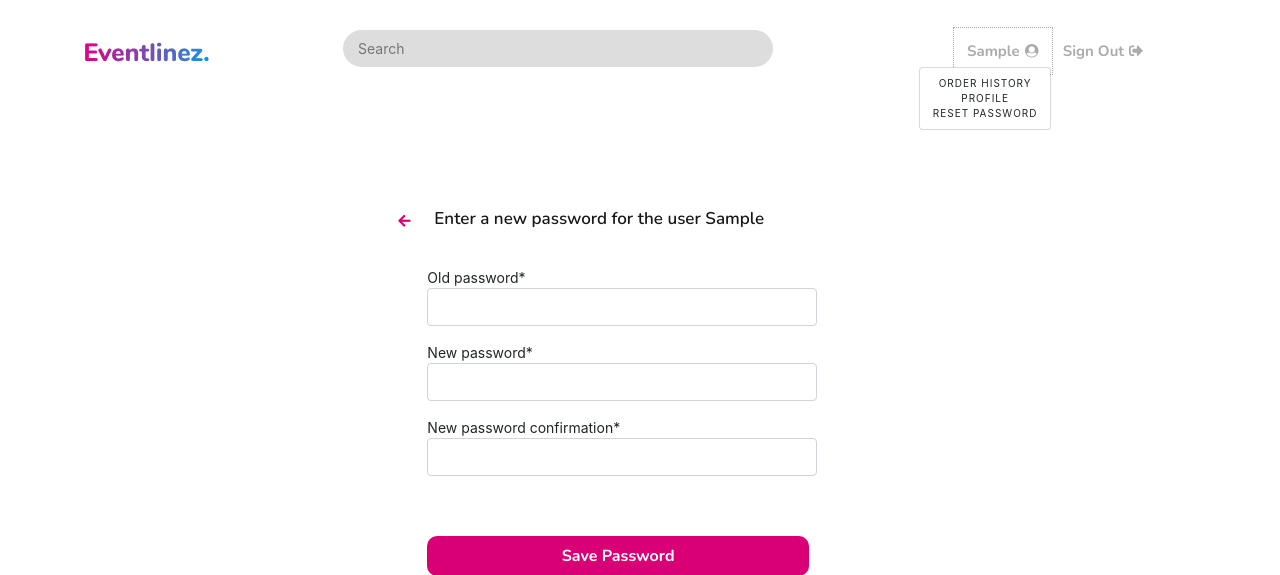
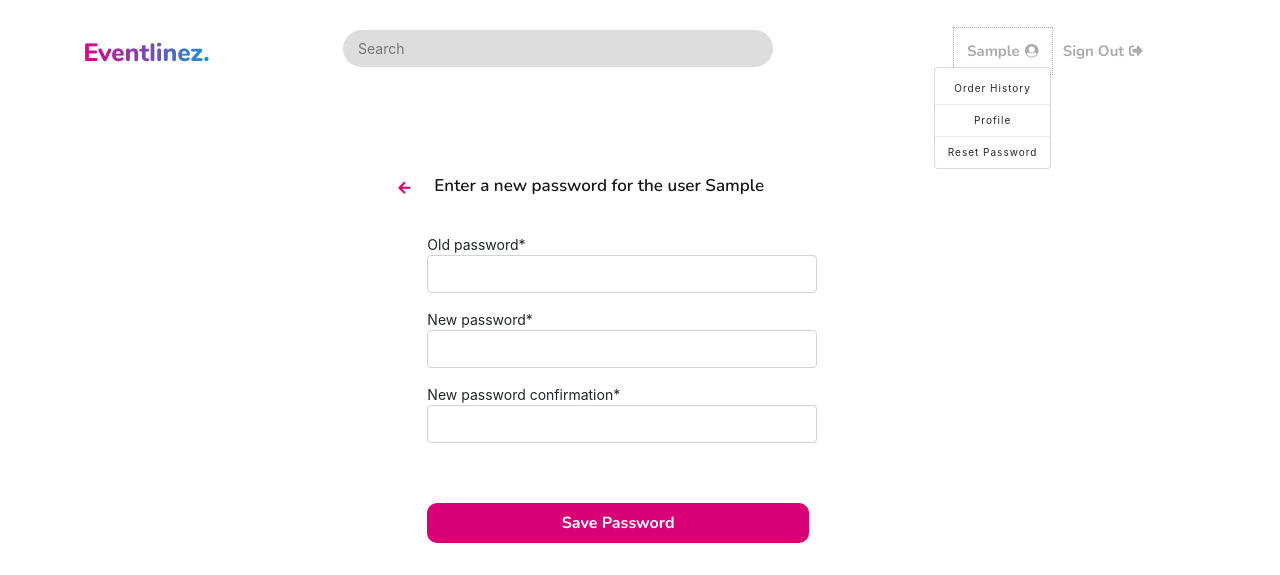
Before and after one commit to rtexerinha/eventlinez, a Django app: page /customer/reset_password/ in a window 1280 px wide, after a click on "Sample". Shown: the top 575 px of the page. Run offline with Django 3.2, Linux system fonts and the light colour scheme; the visitor is signed in with stand-in values (Sample User, id 1); data that the repository does not hold is empty; parts of the project's set-up code (start-up, migrations or seed data) failed here and were passed over; some libraries are stand-ins or nearby versions.

Commit message:
ajuste no menu do header

```diff
--- a/shop/templates/top-navbar.html
+++ b/shop/templates/top-navbar.html
@@ -9,7 +9,7 @@
         <input class="input-form-search col-sm-10 col-md-7 col-lg-9 col-xl-8" type="search" placeholder="Search" aria-label="Search" name="q">
     </form>
 
-    <nav class=" col-lg-3 float-lg-right" style="height: 33px">
+    <nav class=" col-lg-3 float-lg-right" >
         {% if request.user.is_authenticated %}
             <div class="header-right-log">
                 {% if item_count > 0 %}
@@ -37,10 +37,12 @@
                     <i class="fas fa-user-circle" style="margin-left: 5px"></i>
                 </a>
 
-                <div class="dropdown-menu dropdown-menu-right" >
-					<a href="{% url 'order:order_history' %}" class="dropdown-item">Order History</a>
-                    <a href="{% url 'customer_update' %}" class="dropdown-item">Profile</a>
-                     <a href="{% url 'reset_password_costomer' %}" class="dropdown-item">Reset Password</a>
+                <div class="dropdown-menu dropdown-menu-right" aria-labelledby="userDropdown" onload="">
+					<a class="dropdown-item item-name"  href="{% url 'order:order_history' %}" >Order History</a>
+                     <div class="dropdown-divider"></div>
+                    <a class="dropdown-item item-name"  href="{% url 'customer_update' %}" >Profile</a>
+                     <div class="dropdown-divider"></div>
+                     <a class="dropdown-item item-name"  href="{% url 'reset_password_costomer' %}" >Reset Password</a>
                 </div>
                 <a class="link-nav nav__link" href="{% url 'signout' %}">Sign Out
                     <i class="fas fa-sign-out-alt" id="icons-space-left"></i>
@@ -72,7 +74,7 @@
         {% endif %}
     </nav>
 
-    <button class="nav-toggle" aria-label="toggle navigation">
+    <button class="nav-toggle" aria-label="toggle navigation" style="height: 15px">
         <span class="hamburger"></span>
     </button>
 
--- a/static/css/navbar.css
+++ b/static/css/navbar.css
@@ -1,9 +1,8 @@
 .header {
     width: 100%;
-    overflow: hidden;
     background-color: #FFFFFF;
     padding: 30px 10px;
-  }
+}
 
 
 .header-left{
@@ -266,3 +265,8 @@
 .nav-cart{
     padding-left: 0!important;
 }
+
+.item-name{
+   text-transform: none !important;
+    margin-top: 5px;
+}
```
Also changed, not shown: shop/templates/base.html (line endings or trailing spaces), static/js/index.js (line endings or trailing spaces).
